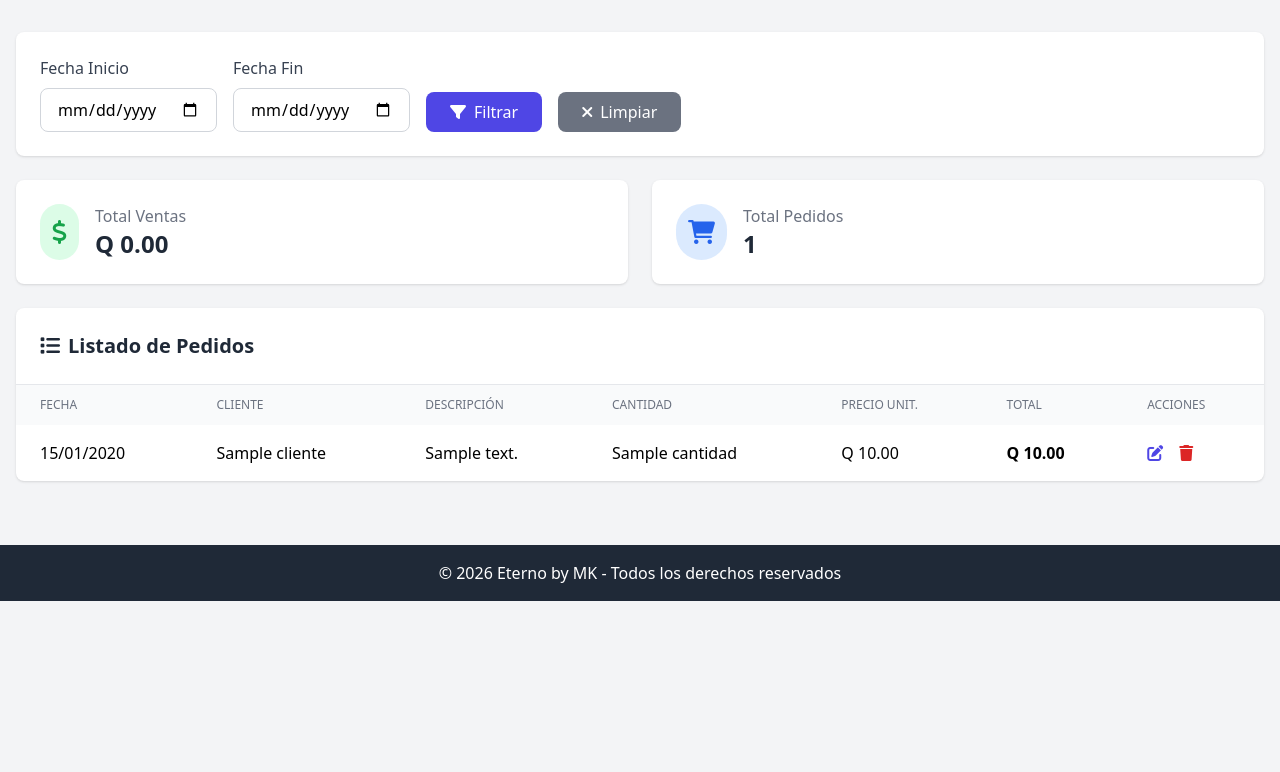
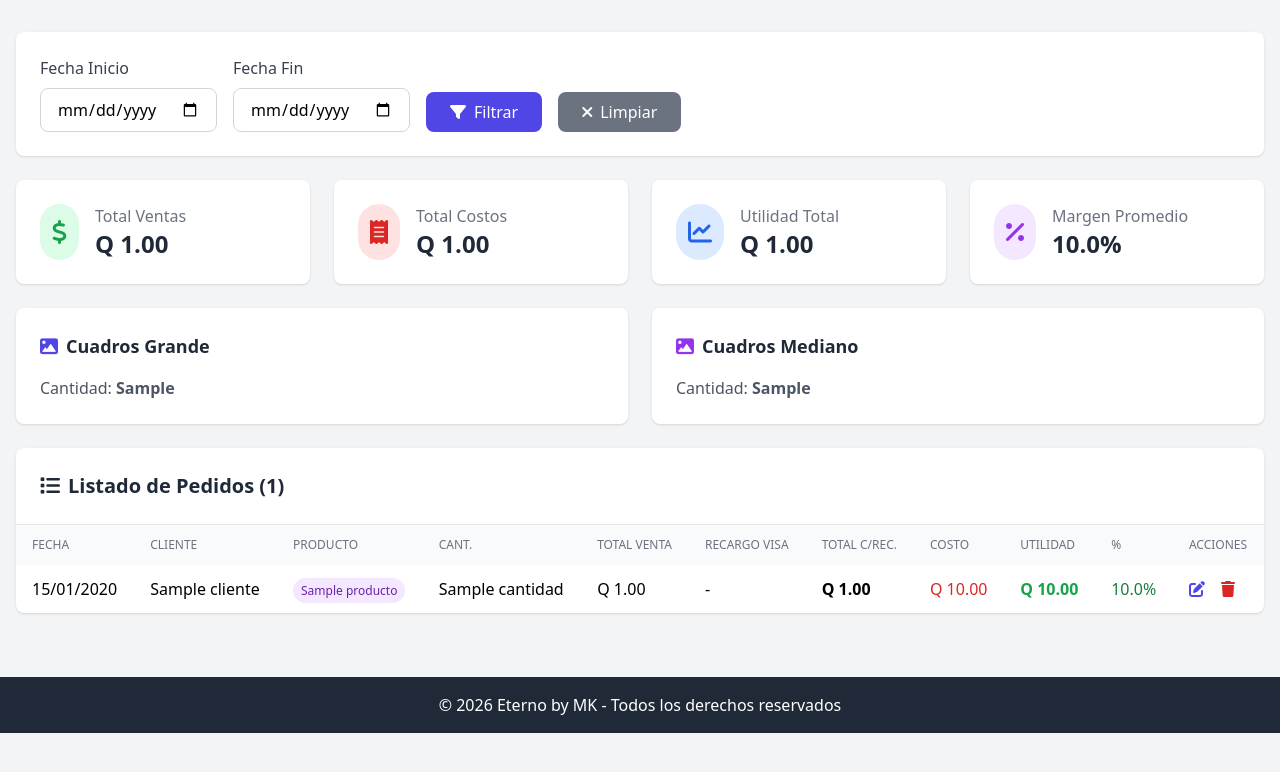
Before and after one commit to toibar92/ETERNO-by-MK, a Flask app: template templates/dashboard.html in a window 1280 px wide. Shown: the top 772 px of the page. Run offline with Flask 3, Linux system fonts and the light colour scheme; the template is opened without the code that fills it: most values are stand-ins (such as "Sample title", 1, 10 or a date in 2020); some libraries are stand-ins or nearby versions.

Commit message:
Update dashboard.html

```diff
--- a/templates/dashboard.html
+++ b/templates/dashboard.html
@@ -28,8 +28,8 @@
         </form>
     </div>
 
-    <!-- Resumen -->
-    <div class="grid grid-cols-1 md:grid-cols-2 gap-6">
+    <!-- Resumen de estadísticas -->
+    <div class="grid grid-cols-1 md:grid-cols-2 lg:grid-cols-4 gap-6">
         <div class="bg-white rounded-lg shadow p-6">
             <div class="flex items-center">
                 <div class="p-3 bg-green-100 rounded-full">
@@ -37,58 +37,114 @@
                 </div>
                 <div class="ml-4">
                     <p class="text-gray-500">Total Ventas</p>
-                    <p class="text-2xl font-bold text-gray-800">Q {{ "%.2f"|format(total_ventas) }}</p>
+                    <p class="text-2xl font-bold text-gray-800">Q {{ "{:,.2f}".format(estadisticas.total_ventas) }}</p>
+                </div>
+            </div>
+        </div>
+        <div class="bg-white rounded-lg shadow p-6">
+            <div class="flex items-center">
+                <div class="p-3 bg-red-100 rounded-full">
+                    <i class="fas fa-receipt text-red-600 text-2xl"></i>
+                </div>
+                <div class="ml-4">
+                    <p class="text-gray-500">Total Costos</p>
+                    <p class="text-2xl font-bold text-gray-800">Q {{ "{:,.2f}".format(estadisticas.total_costos) }}</p>
                 </div>
             </div>
         </div>
         <div class="bg-white rounded-lg shadow p-6">
             <div class="flex items-center">
                 <div class="p-3 bg-blue-100 rounded-full">
-                    <i class="fas fa-shopping-cart text-blue-600 text-2xl"></i>
+                    <i class="fas fa-chart-line text-blue-600 text-2xl"></i>
                 </div>
                 <div class="ml-4">
-                    <p class="text-gray-500">Total Pedidos</p>
-                    <p class="text-2xl font-bold text-gray-800">{{ total_pedidos }}</p>
+                    <p class="text-gray-500">Utilidad Total</p>
+                    <p class="text-2xl font-bold text-gray-800">Q {{ "{:,.2f}".format(estadisticas.total_utilidad) }}</p>
                 </div>
+            </div>
+        </div>
+        <div class="bg-white rounded-lg shadow p-6">
+            <div class="flex items-center">
+                <div class="p-3 bg-purple-100 rounded-full">
+                    <i class="fas fa-percentage text-purple-600 text-2xl"></i>
+                </div>
+                <div class="ml-4">
+                    <p class="text-gray-500">Margen Promedio</p>
+                    <p class="text-2xl font-bold text-gray-800">{{ "{:.1f}".format(estadisticas.margen_promedio) }}%</p>
+                </div>
+            </div>
+        </div>
+    </div>
+
+    <!-- Resumen por producto -->
+    <div class="grid grid-cols-1 md:grid-cols-2 gap-6">
+        <div class="bg-white rounded-lg shadow p-6">
+            <h3 class="text-lg font-bold text-gray-800 mb-4">
+                <i class="fas fa-image text-indigo-600 mr-2"></i>Cuadros Grande
+            </h3>
+            <div class="space-y-2">
+                <p class="text-gray-600">Cantidad: <span class="font-bold">{{ estadisticas.pedidos_grande }}</span></p>
+            </div>
+        </div>
+        <div class="bg-white rounded-lg shadow p-6">
+            <h3 class="text-lg font-bold text-gray-800 mb-4">
+                <i class="fas fa-image text-purple-600 mr-2"></i>Cuadros Mediano
+            </h3>
+            <div class="space-y-2">
+                <p class="text-gray-600">Cantidad: <span class="font-bold">{{ estadisticas.pedidos_mediano }}</span></p>
             </div>
         </div>
     </div>
 
     <!-- Tabla de pedidos -->
     <div class="bg-white rounded-lg shadow overflow-hidden">
-        <div class="p-6 border-b">
+        <div class="p-6 border-b flex justify-between items-center">
             <h2 class="text-xl font-bold text-gray-800">
-                <i class="fas fa-list mr-2"></i>Listado de Pedidos
+                <i class="fas fa-list mr-2"></i>Listado de Pedidos ({{ estadisticas.total_pedidos }})
             </h2>
         </div>
         <div class="overflow-x-auto">
             <table class="w-full">
                 <thead class="bg-gray-50">
                     <tr>
-                        <th class="px-6 py-3 text-left text-xs font-medium text-gray-500 uppercase">Fecha</th>
-                        <th class="px-6 py-3 text-left text-xs font-medium text-gray-500 uppercase">Cliente</th>
-                        <th class="px-6 py-3 text-left text-xs font-medium text-gray-500 uppercase">Descripción</th>
-                        <th class="px-6 py-3 text-left text-xs font-medium text-gray-500 uppercase">Cantidad</th>
-                        <th class="px-6 py-3 text-left text-xs font-medium text-gray-500 uppercase">Precio Unit.</th>
-                        <th class="px-6 py-3 text-left text-xs font-medium text-gray-500 uppercase">Total</th>
-                        <th class="px-6 py-3 text-left text-xs font-medium text-gray-500 uppercase">Acciones</th>
+                        <th class="px-4 py-3 text-left text-xs font-medium text-gray-500 uppercase">Fecha</th>
+                        <th class="px-4 py-3 text-left text-xs font-medium text-gray-500 uppercase">Cliente</th>
+                        <th class="px-4 py-3 text-left text-xs font-medium text-gray-500 uppercase">Producto</th>
+                        <th class="px-4 py-3 text-left text-xs font-medium text-gray-500 uppercase">Cant.</th>
+                        <th class="px-4 py-3 text-left text-xs font-medium text-gray-500 uppercase">Total Venta</th>
+                        <th class="px-4 py-3 text-left text-xs font-medium text-gray-500 uppercase">Recargo VISA</th>
+                        <th class="px-4 py-3 text-left text-xs font-medium text-gray-500 uppercase">Total c/Rec.</th>
+                        <th class="px-4 py-3 text-left text-xs font-medium text-gray-500 uppercase">Costo</th>
+                        <th class="px-4 py-3 text-left text-xs font-medium text-gray-500 uppercase">Utilidad</th>
+                        <th class="px-4 py-3 text-left text-xs font-medium text-gray-500 uppercase">%</th>
+                        <th class="px-4 py-3 text-left text-xs font-medium text-gray-500 uppercase">Acciones</th>
                     </tr>
                 </thead>
                 <tbody class="divide-y divide-gray-200">
                     {% for pedido in pedidos %}
                     <tr class="hover:bg-gray-50">
-                        <td class="px-6 py-4 whitespace-nowrap">{{ pedido.fecha.strftime('%d/%m/%Y') if pedido.fecha else '' }}</td>
-                        <td class="px-6 py-4">{{ pedido.cliente }}</td>
-                        <td class="px-6 py-4">{{ pedido.descripcion or '-' }}</td>
-                        <td class="px-6 py-4">{{ pedido.cantidad }}</td>
-                        <td class="px-6 py-4">Q {{ "%.2f"|format(pedido.precio_unitario) }}</td>
-                        <td class="px-6 py-4 font-bold">Q {{ "%.2f"|format(pedido.total) }}</td>
-                        <td class="px-6 py-4">
-                            <a href="{{ url_for('editar', id=pedido.id) }}"
+                        <td class="px-4 py-3 whitespace-nowrap">{{ pedido.fecha.strftime('%d/%m/%Y') if pedido.fecha else '' }}</td>
+                        <td class="px-4 py-3">{{ pedido.cliente }}</td>
+                        <td class="px-4 py-3">
+                            <span class="px-2 py-1 rounded-full text-xs {% if pedido.producto == 'Grande' %}bg-indigo-100 text-indigo-800{% else %}bg-purple-100 text-purple-800{% endif %}">
+                                {{ pedido.producto }}
+                            </span>
+                        </td>
+                        <td class="px-4 py-3">{{ pedido.cantidad }}</td>
+                        <td class="px-4 py-3">Q {{ "{:,.2f}".format(pedido.total_venta) }}</td>
+                        <td class="px-4 py-3 {% if pedido.recargo_visa > 0 %}text-orange-600{% endif %}">
+                            {% if pedido.recargo_visa > 0 %}Q {{ "{:,.2f}".format(pedido.recargo_visa) }}{% else %}-{% endif %}
+                        </td>
+                        <td class="px-4 py-3 font-bold">Q {{ "{:,.2f}".format(pedido.total_con_recargo) }}</td>
+                        <td class="px-4 py-3 text-red-600">Q {{ "{:,.2f}".format(pedido.costo_total) }}</td>
+                        <td class="px-4 py-3 font-bold text-green-600">Q {{ "{:,.2f}".format(pedido.utilidad) }}</td>
+                        <td class="px-4 py-3 text-green-700">{{ "{:.1f}".format(pedido.porcentaje_utilidad) }}%</td>
+                        <td class="px-4 py-3">
+                            <a href="{{ url_for('editar_pedido', pedido_id=pedido.id) }}"
                                class="text-indigo-600 hover:text-indigo-800 mr-3">
                                 <i class="fas fa-edit"></i>
                             </a>
-                            <a href="{{ url_for('eliminar', id=pedido.id) }}"
+                            <a href="{{ url_for('eliminar_pedido', pedido_id=pedido.id) }}"
                                class="text-red-600 hover:text-red-800"
                                onclick="return confirm('¿Estás seguro de eliminar este pedido?')">
                                 <i class="fas fa-trash"></i>
@@ -97,8 +153,9 @@
                     </tr>
                     {% else %}
                     <tr>
-                        <td colspan="7" class="px-6 py-4 text-center text-gray-500">
-                            No hay pedidos registrados
+                        <td colspan="11" class="px-4 py-8 text-center text-gray-500">
+                            <i class="fas fa-inbox text-4xl mb-2"></i>
+                            <p>No hay pedidos registrados</p>
                         </td>
                     </tr>
                     {% endfor %}
```
